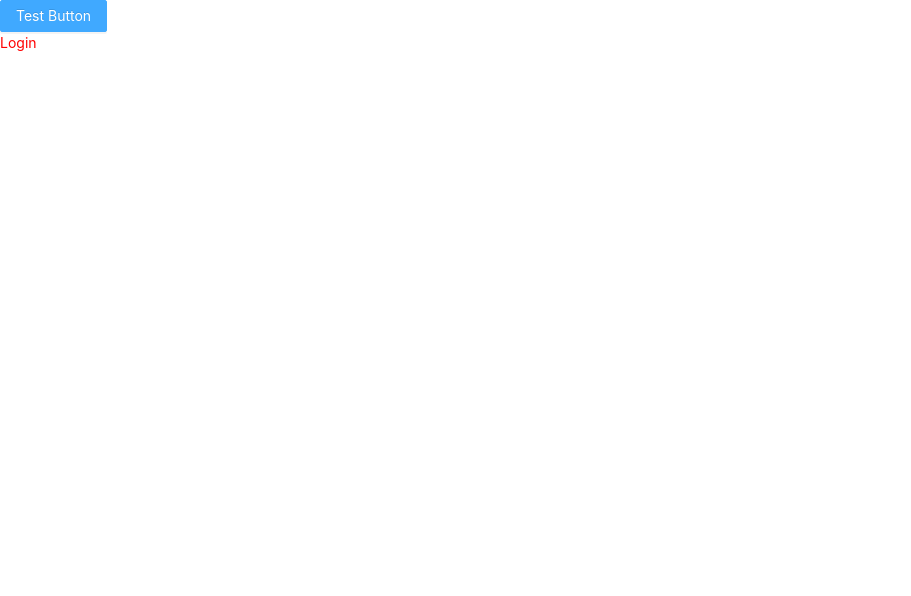
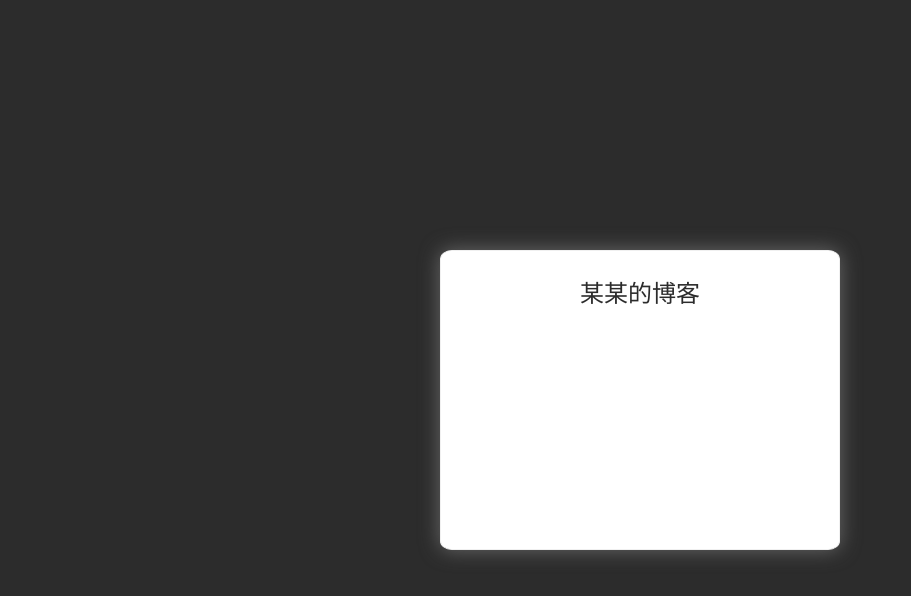
Before and after one commit to yangj-git/practice-blog, a React (Create React App) app: page /login in a window 1280 px wide. Shown: the top 596 px of the page, without its empty margins (0-911 px from the left). Built offline with nearby package versions, Linux system fonts and the light colour scheme.

Commit message:
登录页基本结构

```diff
--- a/src/App.js
+++ b/src/App.js
@@ -1,15 +1,13 @@
-import './App.scss'
+import '@/App.scss'
 
 import { BrowserRouter, Route, Routes } from 'react-router-dom';
 import Layout from '@/pages/Layout'
-import Login from './pages/Login';
-import { Button } from 'antd';
+import Login from '@/pages/Login';
 
 
 function App() {
   return (
     <BrowserRouter>
-      <Button type='primary'>Test Button</Button>
       <div className='App'>
         <Routes>
           <Route path='/' element={<Layout/>}/>
--- a/src/index.js
+++ b/src/index.js
@@ -1,8 +1,8 @@
 import React from 'react';
 import ReactDOM from 'react-dom/client';
-import './index.css';
-import App from './App';
-import reportWebVitals from './reportWebVitals';
+import '@/index.css';
+import App from '@/App';
+import reportWebVitals from '@/reportWebVitals';
 
 const root = ReactDOM.createRoot(document.getElementById('root'));
 root.render(
--- a/src/pages/Login/index.js
+++ b/src/pages/Login/index.js
@@ -1,7 +1,12 @@
+import { Card } from "antd"
+import './index.scss'
+
 function Login() {
   return (
-    <div>
-      Login
+    <div className="login">
+      <Card className="login-container">
+        <div className="login-logo">某某的博客</div>
+      </Card>
     </div>
   )
 }
--- /dev/null
+++ b/src/pages/Login/index.scss
@@ -0,0 +1,31 @@
+.login {
+	width: 100%;
+	height: 100%;
+	position: absolute;
+	left: 0;
+	top: 0;
+	background-color: #2c2c2c;
+
+	.login-logo {
+		width: 200px;
+		height: 60px;
+		display: block;
+		margin: 0 auto 20px;
+		text-align: center;
+		font-size: 24px;
+		color: #2c2c2c;
+
+	}
+
+	.login-container {
+		width: 400px;
+		height: 300px;
+		position: absolute;
+		left: 50%;
+		top: 50%;
+		transform: translate(-50%, -50%);
+		box-shadow: 0 0 20px rgb(105, 105, 105);
+		border-radius: 3%;
+	}
+
+}
```
Also changed, not shown: src/pages/Layout/index.scss (added).
